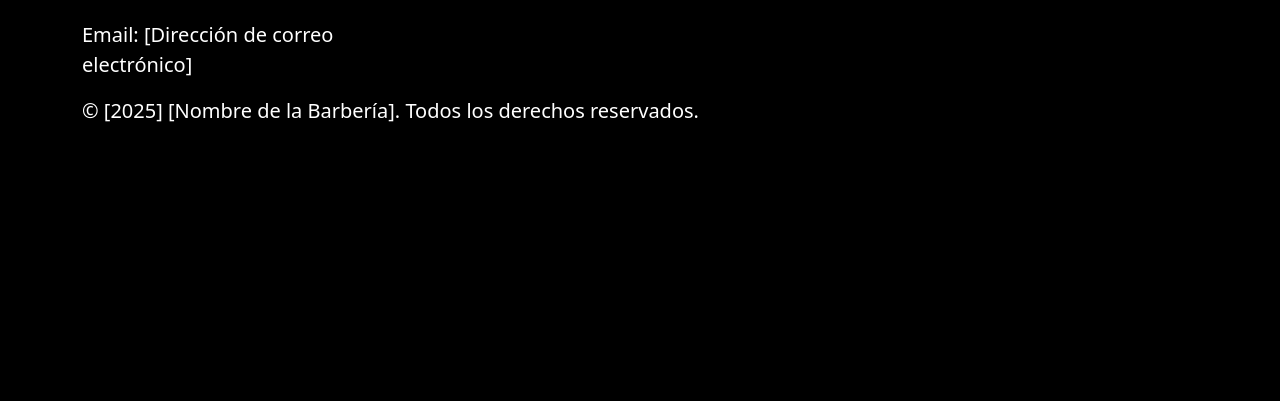
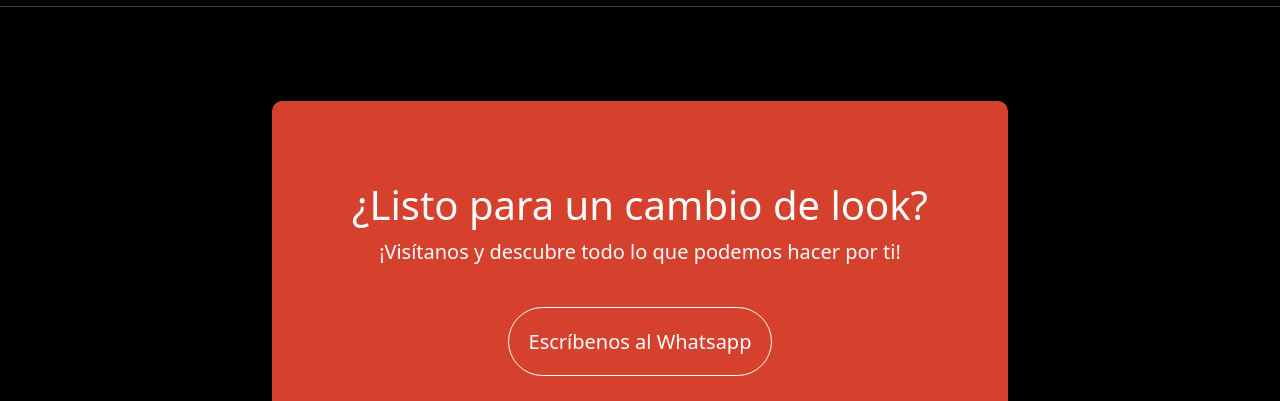
Before and after one commit to SteveArtavia/ejemplo-paquete-2, a plain HTML site: page servicios.html in a window 1280 px wide. Shown: the part 3547-3948 px from the top of the page. Before the commit the page ends 3729 px from the top, so only its background shows below. Drawn offline with nearby package versions, Linux system fonts and the light colour scheme.

Commit message:
actualizacion

```diff
--- a/servicios.html
+++ b/servicios.html
@@ -108,6 +108,8 @@
                   </div>
         </section>
 
+        <hr>
+
         <section id="afeitado-de-barba" class="servicios-container container mt-5">
             <h2>Afeitado de Barba</h2>
             <p>El afeitado de barba es un arte que dominamos a la perfección. Ya sea que prefieras un afeitado clásico con
@@ -143,6 +145,9 @@
                     </div>
                   </div>
         </section>
+
+        <hr>
+
         <section id="tratamientos-faciales" class="servicios-container container mt-5">
             <h2>Tratamientos Faciales</h2>
             <p>Cuida tu piel y luce un rostro radiante con nuestros tratamientos faciales. Utilizamos productos de alta
@@ -173,6 +178,8 @@
             </div>
         </section>
 
+        <hr>
+
         <section id="otros-servicios" class="servicios-container container mt-5">
             <h2>Otros Servicios</h2>
             <p>Además de nuestros servicios principales, también ofrecemos:</p>
@@ -196,12 +203,17 @@
                 </div>
             </div>
         </section>
+        <hr><br>
 
         <div class="call-to-action container my-5">
-            <div class="text-content">
-                <p>¿Listo para un cambio de look? ¡Visítanos y descubre todo lo que podemos hacer por ti!</p>
+            <div class="text-content text-center">
+                <button class="cta">
+                    <h4>¿Listo para un cambio de look?</h4>
+                    <p>¡Visítanos y descubre todo lo que podemos hacer por ti!</p>
+                    <a href="https://wa.me/50689545745?text=Hola,%20quiero%20reservar%20una%20cita." target="_blank">Escríbenos al Whatsapp</a>
+                </button>
             </div>
-            <button>Descubre nuestros servicios</button>
+
         </div>
 
     </main>
--- a/style.css
+++ b/style.css
@@ -66,15 +66,33 @@ main{
     background-color: black;
 }
 .card img{
-    height: 300px;
+    height: 400px;
     object-fit: cover;
     object-position: center top;
 }
-
 .call-to-action{
     color: white;
     display: flex;
     flex-direction: column;
+}
+.cta{
+    padding: 4em;
+}
+.cta h4{
+    font-size: 2em;
+}
+.cta p{
+    margin-bottom: 3em;
+}
+.cta a{
+    border: 1px solid white;
+    border-radius: 2em;
+    text-decoration: none;
+    color: white;
+    padding: 1em;
+}
+.cta a:hover{
+    background-color: rgb(190, 55, 38);
 }
 
 footer{
```
